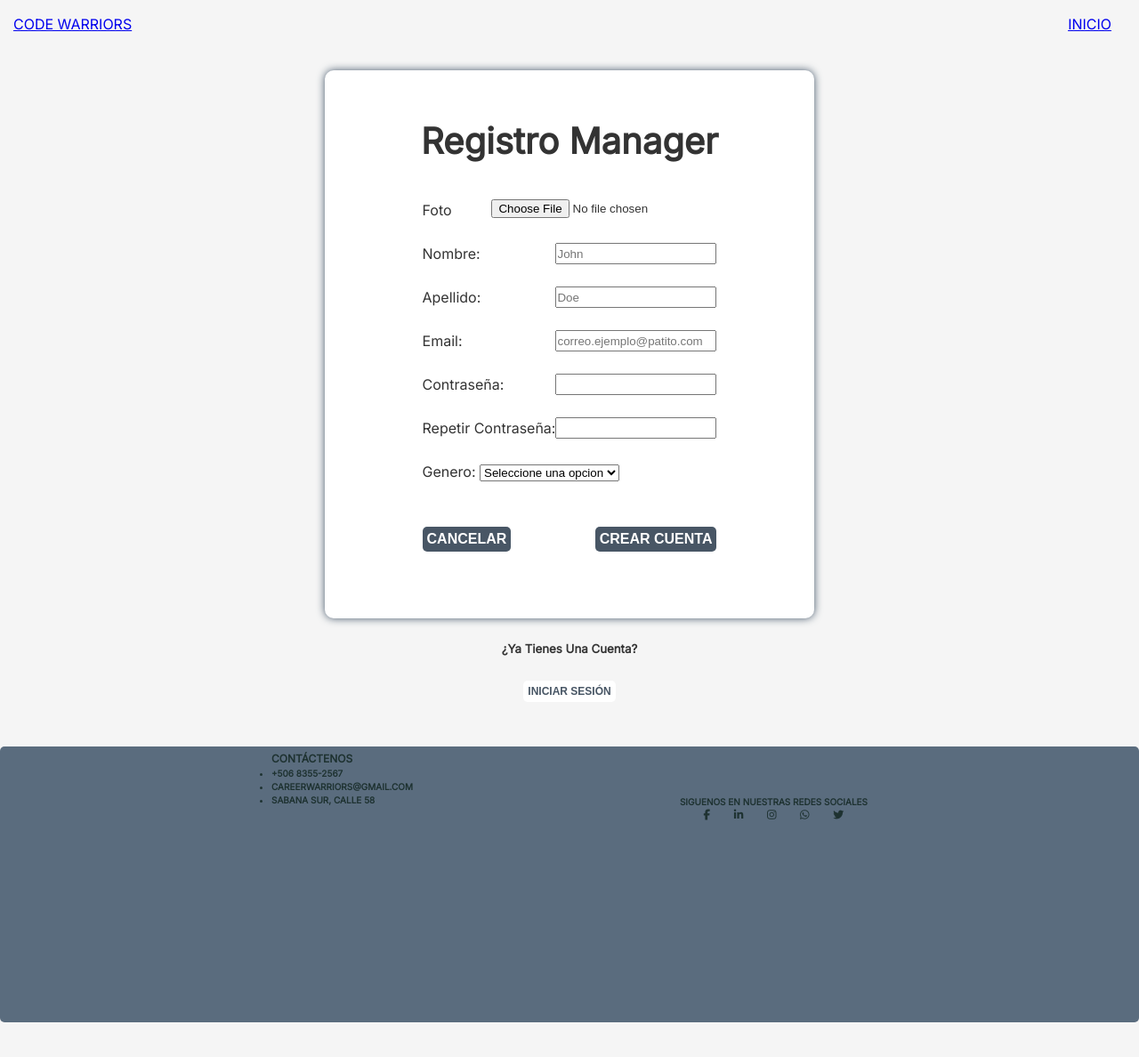
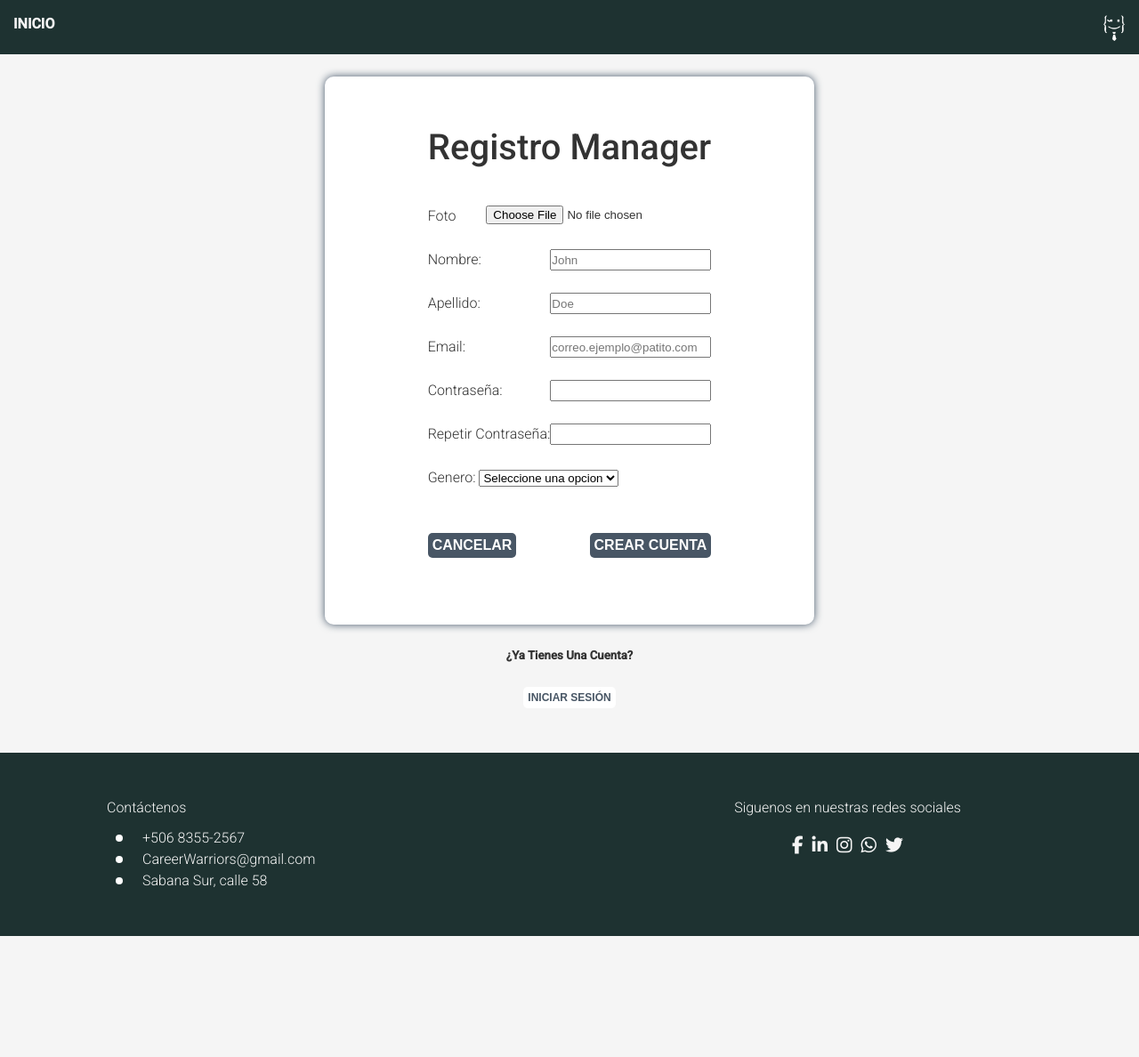
Before and after one commit to jfmurillo/proyecto1-2Q-2023, a plain HTML site: page registro-manager/registro-manager.html in a window 1280 px wide. Shown: the whole page at 89% size. After the commit the page ends 1052 px from the top, so only its background shows below. Drawn offline with Linux system fonts and the light colour scheme.

Commit message:
style(registro-manager): updated style

```diff
--- a/registro-manager/registro-manager.css
+++ b/registro-manager/registro-manager.css
@@ -27,7 +27,8 @@ td {
 }
 
 html {
-  font-family: 'Inter', sans-serif;
+  font-family: 'Roboto', sans-serif;
+  font-weight: 300;
 }
 
 body {
@@ -42,10 +43,22 @@ nav {
   justify-content: space-between;
   padding: 15px;
   text-transform: uppercase;
-  margin-right: 16px;
+  background-color: #1e3231;
+  font-weight: 900;
 }
 
-.fondo-registro-manager {
+.nav-home{
+  color: #f5f5f5;
+  text-decoration: none;
+}
+
+.icon {
+  color: #f5f5f5;
+  width: 25px;
+  height: auto;
+}
+
+.fondo-registro {
   background-color: #fff;
   border-radius: 10px;
   box-shadow: 0 0 10px #445669;
@@ -55,8 +68,7 @@ nav {
 }
 
 .titulo {
-  font-size: 1.5rem;
-  font-weight: 700;
+  font-weight: 400;
   overflow: hidden;
   white-space: nowrap;
   text-overflow: ellipsis;
@@ -74,7 +86,6 @@ nav {
 
 .contenedor-titulo h1 {
   font-size: 2.5rem;
-  font-weight: 700;
   margin-bottom: 10px;
   padding: 25px;
 }
@@ -122,43 +133,66 @@ nav {
   align-items: center;
 }
 
-.general {
+.footer-container {
   display: flex;
   justify-content: space-between;
-  padding-left: 300px;
-  padding-right: 300px;
+  align-items: flex-start;
+  padding: 50px;
+  background: #1e3231;
+  color: #f5f5f5;
 }
 
-.lista-footer {
-  display: flex;
-  justify-content: space-between;
-  padding-left: 300px;
-  padding-right: 300px;
+.contact-section {
+  width: 50%;
+  margin-left: 70px;
 }
 
-.footer {
-  background-color: #5a6c7e;
-  color: #1e3231;
-  padding: 5px 5px;
-  border-radius: 5px;
-  border: none;
-  font-size: 1rem;
-  font-weight: 700;
-  text-transform: uppercase;
-  font-size: 12px;
-  background-color: #5a6c7e;
-  height: 300px;
-  font-weight: bold;
+.social-media-section {
+  width: 50%;
+  display: flex;
+  flex-direction: column;
+  align-items: center;
+  text-align: right;
+}
+
+.social-media-section {
+  display: flex;
+  flex-direction: column;
+  align-items: center;
+  text-align: right;
 }
 
 .info-footer {
-  content: '\25CF';
-  font-size: 10px;
-  padding-bottom: 500px;
+  list-style: none;
+  padding-left: 0;
+  margin-top: 10px;
 }
 
-.iconos-redes {
+.info-footer li {
+  position: relative;
+  margin-left: 30px;
+  padding-left: 10px;
+}
+
+.info-footer li::before {
+  content: "";
+  position: absolute;
+  left: -20px;
+  top: 50%;
+  transform: translateY(-50%);
+  width: 8px;
+  height: 8px;
+  background-color: #ffffff;
+  border-radius: 50%;
+}
+.social-icons {
   display: flex;
-  justify-content: space-evenly;
-  cursor: pointer;
+  justify-content: flex-end;
+  gap: 10px;
+  margin-top: 20px;
 }
+
+.social-icons i {
+  font-size: 20px;
+  color: #f5f5f5;
+}
--- a/registro-manager/registro-manager.html
+++ b/registro-manager/registro-manager.html
@@ -4,26 +4,28 @@
     <meta charset="UTF-8" />
     <meta http-equiv="X-UA-Compatible" content="IE=edge" />
     <meta name="viewport" content="width=device-width, initial-scale=1.0" />
-    <title>Registro de manager</title>
+    <title>Registro de Manager</title>
+    <link rel="icon" href="/proyecto1-2Q-2023/Team page/assets/Logo Black.png" type="image/png"/>
     <link rel="stylesheet" href="registro-manager.css" />
     <link rel="preconnect" href="https://fonts.googleapis.com">
     <link rel="preconnect" href="https://fonts.gstatic.com" crossorigin>
-    <link href="https://fonts.googleapis.com/css2?family=Inter&display=swap" rel="stylesheet">
+    <link href="https://fonts.googleapis.com/css2?family=Roboto:wght@100;300&display=swap" rel="stylesheet">
+    <link href="https://fonts.googleapis.com/css2?family=Roboto:wght@500&display=swap" rel="stylesheet">
     <script src="https://kit.fontawesome.com/52cdc0a8a5.js" crossorigin="anonymous"></script>
   </head>
   <body>
     <header>
       <nav>
-        <a href="/">Code Warriors</a>
         <div class="navegacion-derecha">
-          <a href="/">Inicio</a>
+          <a class="nav-home" href="/">Inicio</a>
         </div>
+        <img class="icon" src="/proyecto1-2Q-2023/Team page/assets/Logo White.png" alt="team-logo">
       </nav>
     </header>
     <main>
-      <section class="fondo-registro-manager">
+      <section class="fondo-registro">
         <div class="contenedor-titulo">
-          <h1 class="titulo">Registro manager</h1>
+          <h1 class="titulo">Registro Manager</h1>
             <form>
               <div class="formulario">
                 <label for="cedula">Foto</label>
@@ -82,24 +84,24 @@
         </div>
       </section>
     </main>
-    <footer class="footer">
-      <div class="general">
-        <div>
-          <span>Contáctenos</span>
+    <footer>
+      <div class="footer-container">
+          <div class="contact-section">
+              <span >Contáctenos</span>
               <ul class="info-footer">
                   <li>+506 8355-2567</li>
                   <li>CareerWarriors@gmail.com</li>
                   <li>Sabana Sur, calle 58</li>
               </ul>
           </div>
-        <div style="padding-top: 3pc;";">
-          <span style="font-size: 10px;">Siguenos en nuestras redes sociales</span>
-            <div class="iconos-redes">
-              <i alt="icono-facebook" class="fa-brands fa-facebook-f"></i>
-              <i alt="icono-linkedin" class="fa-brands fa-linkedin-in"></i>
-              <i alt="icono-instagram" class="fa-brands fa-instagram"></i>
-              <i alt="icono-whatsapp" class="fa-brands fa-whatsapp"></i>
-              <i alt="icono-twitter" class="fa-brands fa-twitter"></i>
+          <div class="social-media-section">
+              <span>Siguenos en nuestras redes sociales</span>
+              <div class="social-icons">
+                  <i class="fa-brands fa-facebook-f"></i>
+                  <i class="fa-brands fa-linkedin-in"></i>
+                  <i class="fa-brands fa-instagram"></i>
+                  <i class="fa-brands fa-whatsapp"></i>
+                  <i class="fa-brands fa-twitter"></i>
               </div>
           </div>
       </div>
```
Lines whose indentation alone changed are shown as unchanged.
